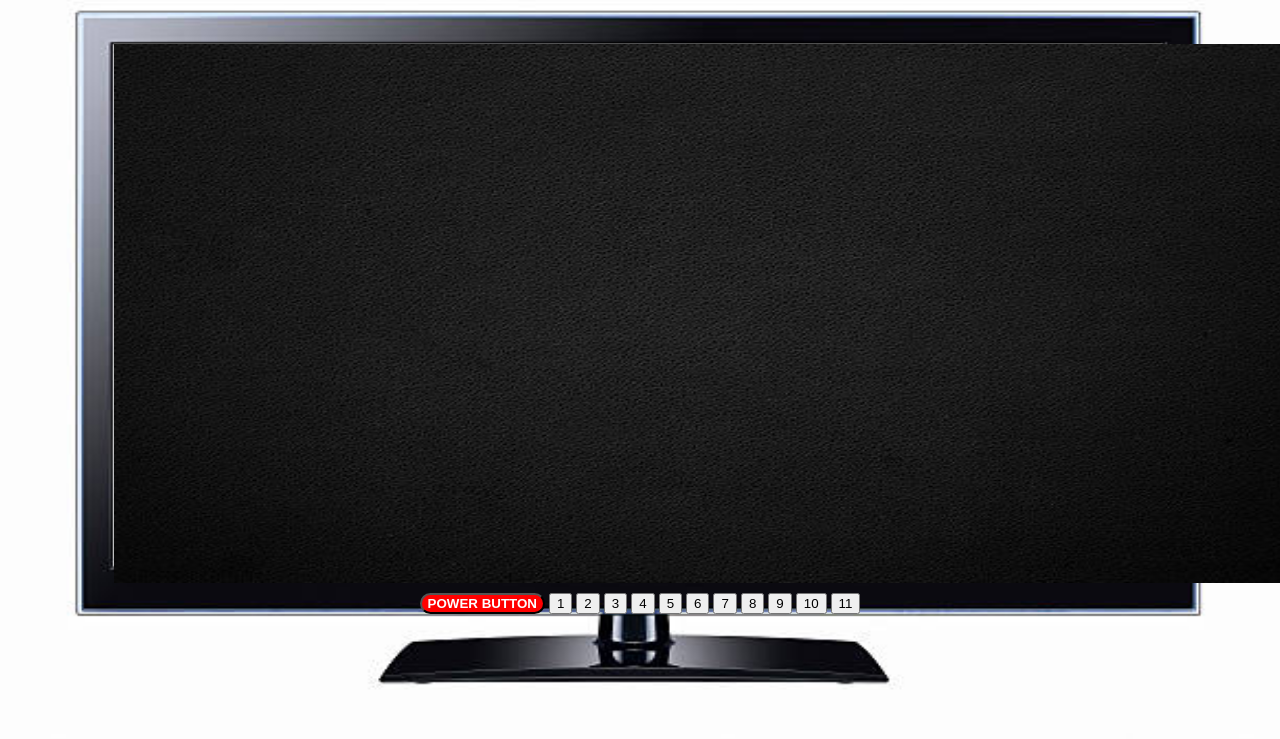
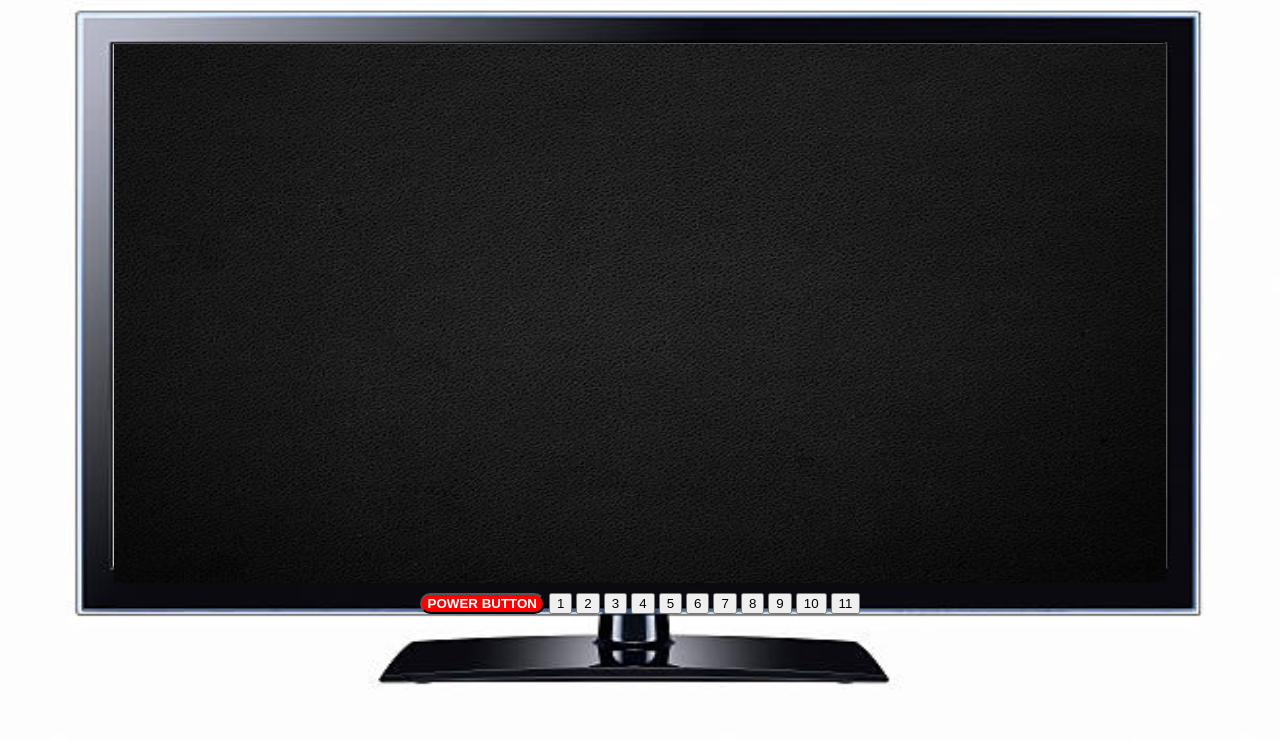
Before and after one commit to Lemonkid1/tv, a plain HTML site: page index.html in a window 1280 px wide. Shown: the part 61-800 px from the top of the page. Drawn offline with Linux system fonts and the light colour scheme.

Commit message:
Update index.html

```diff
--- a/index.html
+++ b/index.html
@@ -68,7 +68,7 @@ function light(sw) {
 
 
 <div style="position: relative;">
-   <img src="black.jpg" id="myImage" src="white.jpg" width="1185" height="539"; style="position: absolute; left: 8.4%; top: 25px;">
+   <img src="black.jpg" id="myImage" src="white.jpg" width=83.2%; height="539"; style="position: absolute; left: 8.4%; top: 25px;">
 </div>
 
 
```
